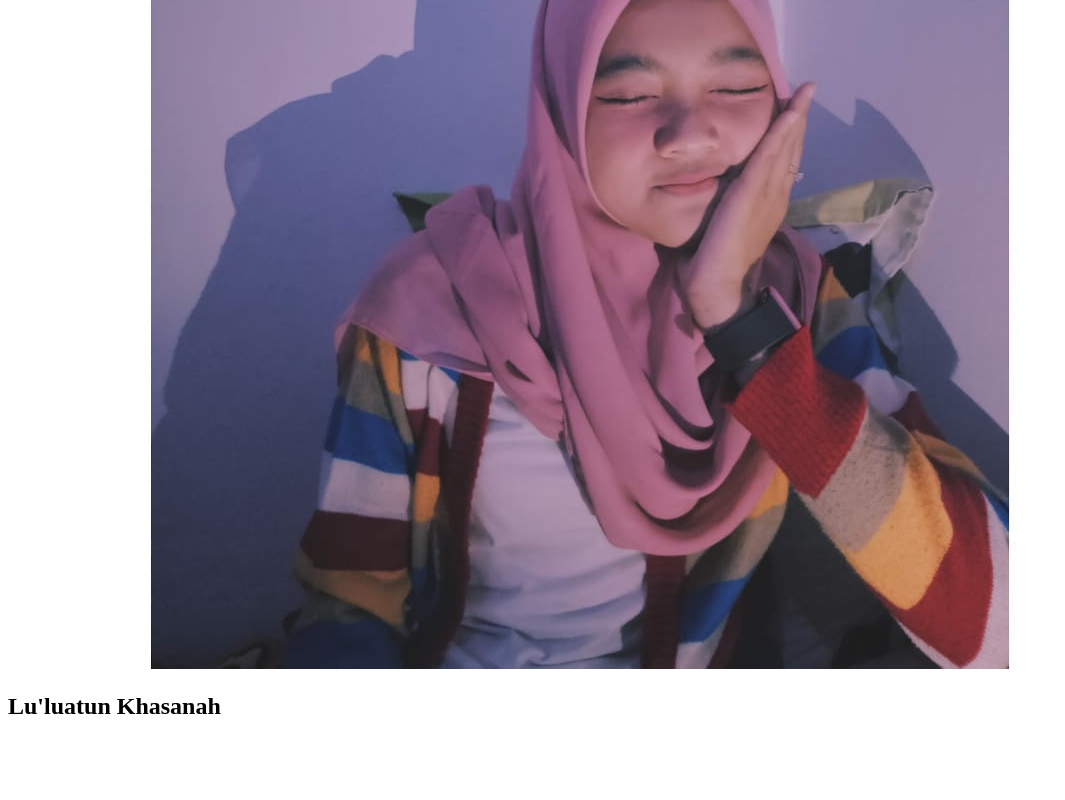
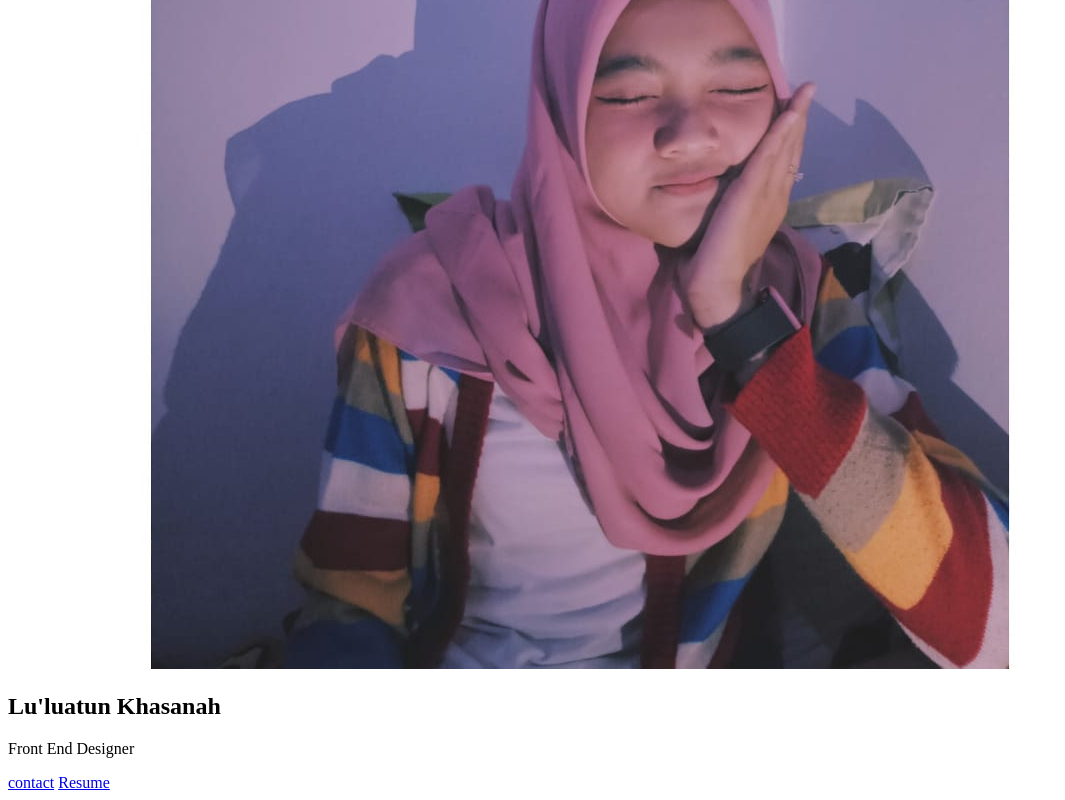
Before and after one commit to Lulu2509/My-profile, a plain HTML site: page index.html in a window 1280 px wide. Shown: the part 598-1398 px from the top of the page, without its empty margins (0-1065 px from the left). Before the commit the page ends 1338 px from the top, so only its background shows below. Drawn offline with Linux system fonts and the light colour scheme.

Commit message:
menambahkan button

```diff
--- a/index.html
+++ b/index.html
@@ -19,6 +19,9 @@
             </div>
             <div>
                 <h1>Lu'luatun Khasanah</h1>
+                <p>Front End Designer</p>
+                <a href="#">contact</a>
+                <a href="#">Resume</a>
             </div>
         </section>
     </body>
```
